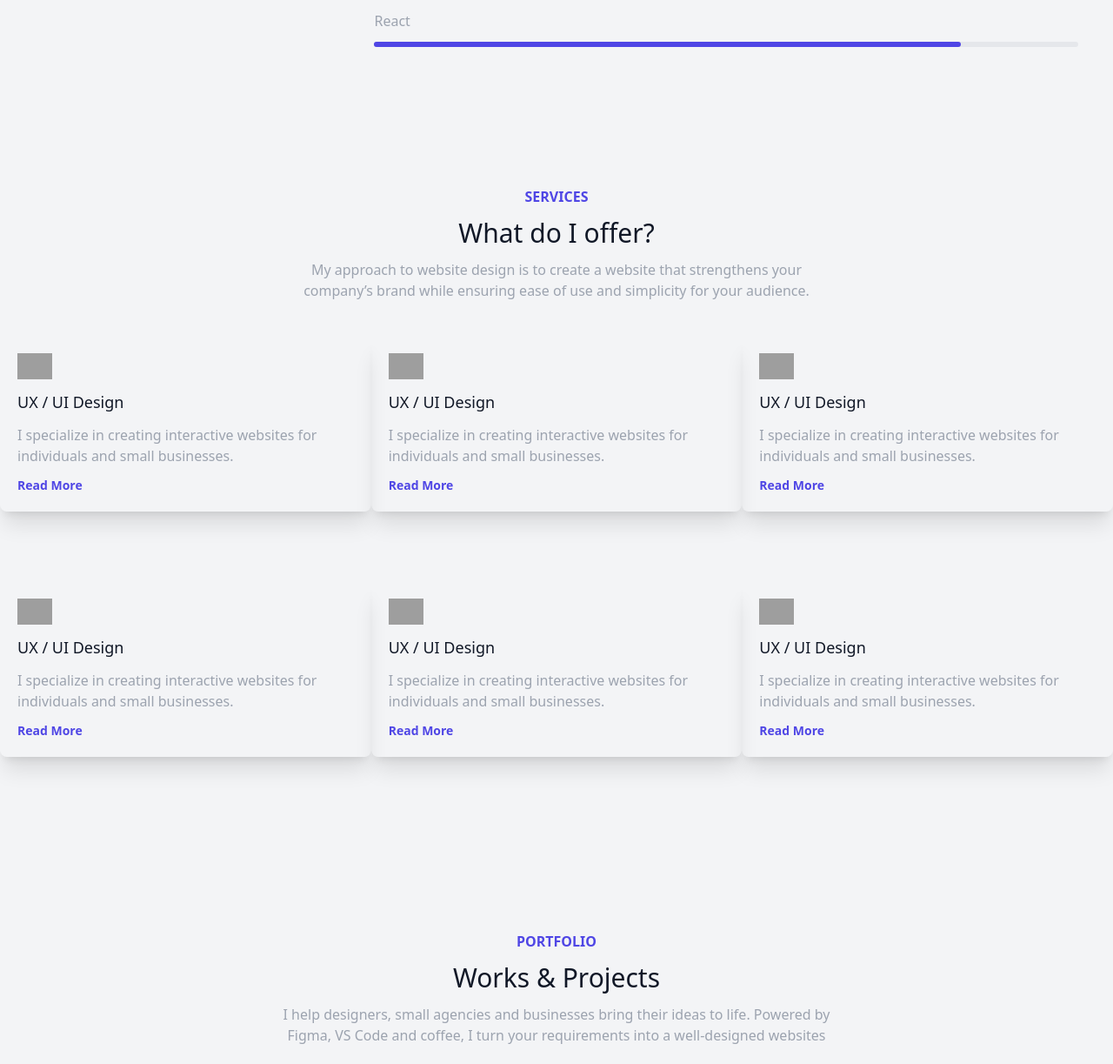
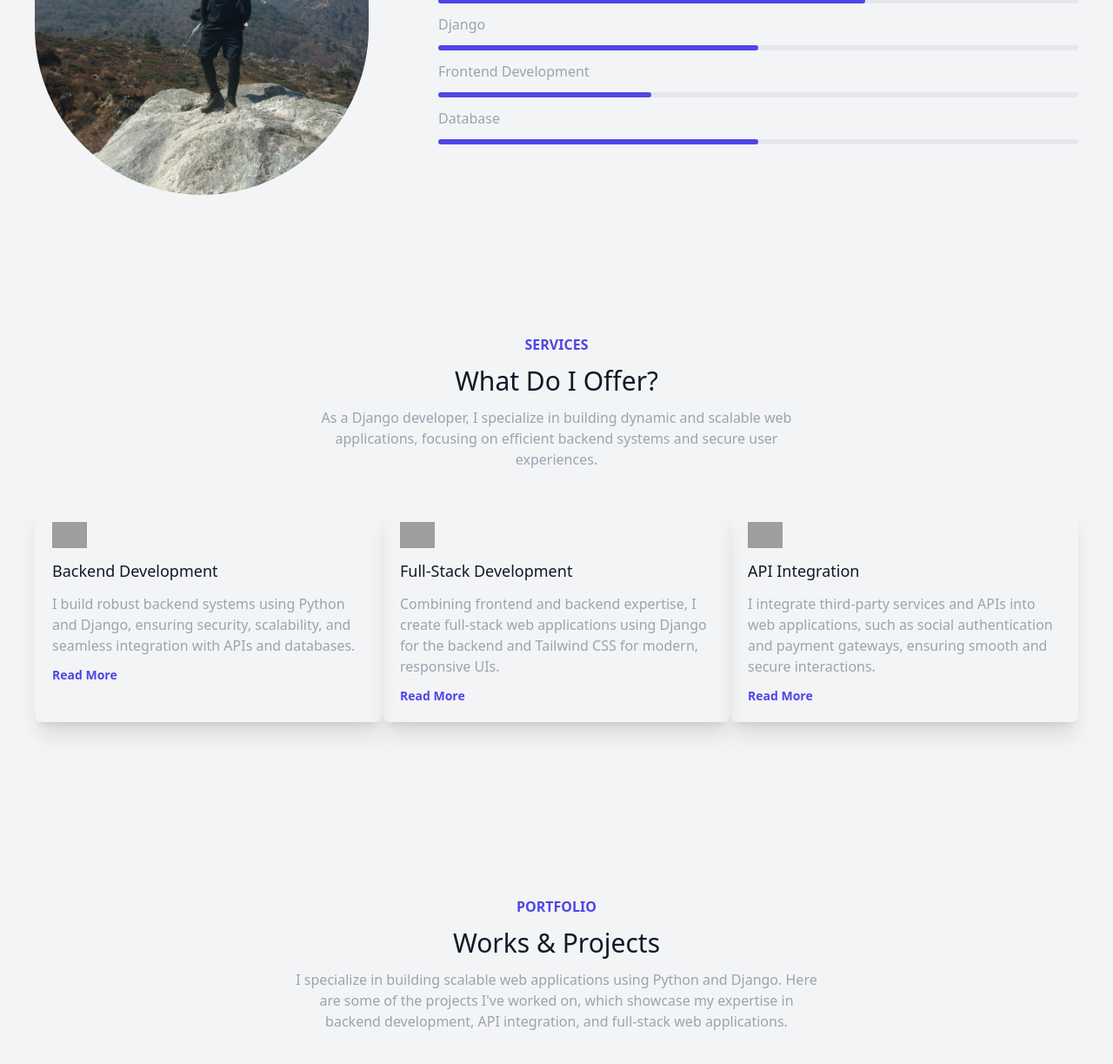
Before and after one commit to Bijay4444/blogsite, a Django app: page / in a window 1280 px wide. Shown: the part 1248-2471 px from the top of the page at 87% size. Run offline with Django 3.2, Linux system fonts and the light colour scheme; some libraries are stand-ins or nearby versions; grey boxes are pictures that could not be loaded.

Commit message:
added:js,img

```diff
--- /dev/null
+++ b/blogsite/home/static/home/js/app.js
@@ -0,0 +1,7 @@
+const hamburger = document.querySelector('#hamburger');
+const menu = document.querySelector('#menu');
+
+hamburger.addEventListener('click', () => {
+    menu.classList.toggle('hidden');
+    hamburger.classList.toggle('bg-black');
+    });
--- /dev/null
+++ b/blogsite/home/static/home/js/autotyping.js
@@ -0,0 +1,129 @@
+var AutoTyping = (function (e) {
+    var t = {};
+    function r(n) {
+      if (t[n]) return t[n].exports;
+      var i = (t[n] = { i: n, l: !1, exports: {} });
+      return e[n].call(i.exports, i, i.exports, r), (i.l = !0), i.exports;
+    }
+    return (
+      (r.m = e),
+      (r.c = t),
+      (r.d = function (e, t, n) {
+        r.o(e, t) || Object.defineProperty(e, t, { enumerable: !0, get: n });
+      }),
+      (r.r = function (e) {
+        "undefined" != typeof Symbol &&
+          Symbol.toStringTag &&
+          Object.defineProperty(e, Symbol.toStringTag, { value: "Module" }),
+          Object.defineProperty(e, "__esModule", { value: !0 });
+      }),
+      (r.t = function (e, t) {
+        if ((1 & t && (e = r(e)), 8 & t)) return e;
+        if (4 & t && "object" == typeof e && e && e.__esModule) return e;
+        var n = Object.create(null);
+        if (
+          (r.r(n),
+          Object.defineProperty(n, "default", { enumerable: !0, value: e }),
+          2 & t && "string" != typeof e)
+        )
+          for (var i in e)
+            r.d(
+              n,
+              i,
+              function (t) {
+                return e[t];
+              }.bind(null, i)
+            );
+        return n;
+      }),
+      (r.n = function (e) {
+        var t =
+          e && e.__esModule
+            ? function () {
+                return e.default;
+              }
+            : function () {
+                return e;
+              };
+        return r.d(t, "a", t), t;
+      }),
+      (r.o = function (e, t) {
+        return Object.prototype.hasOwnProperty.call(e, t);
+      }),
+      (r.p = ""),
+      r((r.s = 0))
+    );
+  })([
+    function (e, t, r) {
+      "use strict";
+      r.r(t);
+      t.default = class {
+        constructor(
+          e,
+          t,
+          {
+            typeSpeed: r = 150,
+            deleteSpeed: n = 150,
+            waitBeforeDelete: i = 1e3,
+            waitBetweenWords: o = 1e3,
+            writeWhole: l = !1,
+          } = {}
+        ) {
+          (this.selector = e),
+            (this.text = t),
+            (this.typeSpeed = r),
+            (this.deleteSpeed = n),
+            (this.waitBeforeDelete = i),
+            (this.waitBetweenWords = o),
+            (this.writeWhole = l),
+            (this.el = document.querySelector(e));
+        }
+        async start() {
+          this.el;
+          for (let e = 0; e < this.text.length; e++) {
+            const t = this.text[e];
+            let r = t.split("");
+            this.writeWhole && (r = [t]),
+              await this.writeText(r),
+              e == this.text.length - 1 && (e = -1);
+          }
+        }
+        writeText(e) {
+          let t = this;
+          return new Promise((r) => {
+            const n = this.el;
+            let i = !1,
+              o = setInterval(() => {
+                let l = e.shift();
+                i && ((i = !1), (l = " " + l)),
+                  (i = " " == l),
+                  (n.innerText += l),
+                  0 == e.length &&
+                    (clearInterval(o),
+                    setTimeout(() => {
+                      let e = setInterval(() => {
+                        const i = n.innerText;
+                        t.writeWhole
+                          ? (n.innerText = "")
+                          : (n.innerText = i.substr(0, i.length - 1)),
+                          0 == n.innerText.length &&
+                            (clearInterval(e),
+                            setTimeout(() => r(), this.waitBetweenWords));
+                      }, this.deleteSpeed);
+                    }, this.waitBeforeDelete));
+              }, this.typeSpeed);
+          });
+        }
+      };
+    },
+  ]).default;
+
+
+  const exampleText = ['Developer', 'Learner', 'Freelancer'];
+  const exampleTyping = new AutoTyping('#text', exampleText, {
+      typeSpeed: 100,
+      deleteSpeed: 100,
+      waitBeforeDelete: 2000,
+      waitBetweenWords: 500,
+  });
+  exampleTyping.start()
--- a/blogsite/home/templates/home/main.html
+++ b/blogsite/home/templates/home/main.html
@@ -81,7 +82,7 @@
       <div
         class="absolute top-1/3 left-5 text-xl sm:left-10 sm:text-4xl md:left-1/4 md:text-6xl lg:left-5 xl:left-48 xl:text-7xl font-bold"
       >
-        <span class="text-gray-600">Backend <br>Developer</span>
+        <span class="text-gray-600">Backend</span>
         <p id="text" class="text-red-500"></p>
       </div>
       <!-- texts -->
@@ -105,141 +106,94 @@
     </div>
     <!-- about -->
     <div id="about" class="px-10 dark:bg-slate-900">
-      <div
-        class="container mx-auto py-40 flex flex-col-reverse lg:flex-row items-center gap-20"
-      >
+      <div class="container mx-auto py-40 flex flex-col-reverse lg:flex-row items-center gap-20">
         <!-- left -->
         <div class="relative">
-          <img
-            class="h-1/4 absolute top-0 left-0 -z-10"
-            src="./img/dots.png"
-            alt=""
-          />
-          <div class="h-full rounded-full overflow-hidden">
-            <img src="./img/portrait.png" alt="" />
+          <img class="h-1/4 absolute top-0 left-0 -z-10" src="{% static "home/images/dots.png" %}" alt="" />
+          <div class="h-full rounded-full overflow-hidden object-scale-down h-55 w-96">
+            <img src="{% static "home/images/me.jpg" %}" alt="" />
           </div>
         </div>
         <!-- right -->
         <div class="my-auto flex flex-col gap-3">
           <h1 class="text-indigo-600 font-bold">ABOUT ME</h1>
-          <h1 class="text-3xl font-medium dark:text-white">Better Design</h1>
           <h1 class="text-3xl font-medium dark:text-white">
-            Better Experience
+            What Do I Do?
           </h1>
           <p class="text-gray-400">
-            I design and build digital products. I'm also a multi-disciplinary
-            maker with over 10 years of experiences in wide range of design
-            disciplines.
+            I am a Django developer passionate about building dynamic, scalable backend systems.
+            With a strong foundation in Python, I focus on creating robust web applications while
+            continuously learning and improving my skills. Based in Nepal, I am looking to collaborate or workon
+            on various projects . My goal is to deliver efficient and effective digital solutions.
           </p>
-          <h2 class="text-gray-400 font-medium">HTML</h2>
-          <div class="w-full bg-gray-200 h-1.5 rounded-md">
-            <div class="w-full bg-indigo-600 h-1.5 rounded-md"></div>
-          </div>
-          <h2 class="text-gray-400 font-medium">Javascript</h2>
+          <h2 class="text-gray-400 font-medium">Python</h2>
           <div class="w-full bg-gray-200 h-1.5 rounded-md">
             <div class="w-4/6 bg-indigo-600 h-1.5 rounded-md"></div>
           </div>
-          <h2 class="text-gray-400 font-medium">React</h2>
+          <h2 class="text-gray-400 font-medium">Django</h2>
           <div class="w-full bg-gray-200 h-1.5 rounded-md">
-            <div class="w-5/6 bg-indigo-600 h-1.5 rounded-md"></div>
+            <div class="w-3/6 bg-indigo-600 h-1.5 rounded-md"></div>
+          </div>
+          <h2 class="text-gray-400 font-medium">Frontend Development</h2>
+          <div class="w-full bg-gray-200 h-1.5 rounded-md">
+            <div class="w-2/6 bg-indigo-600 h-1.5 rounded-md"></div>
+          </div>
+
+          <h2 class="text-gray-400 font-medium">Database</h2>
+          <div class="w-full bg-gray-200 h-1.5 rounded-md">
+            <div class="w-3/6 bg-indigo-600 h-1.5 rounded-md">
           </div>
         </div>
       </div>
     </div>
+
     <!-- services -->
     <div id="services" class="dark:bg-slate-900">
       <div class="container mx-auto">
         <!-- top -->
         <div class="flex flex-col gap-3 items-center">
           <h1 class="text-indigo-600 font-bold">SERVICES</h1>
-          <h1 class="text-3xl dark:text-white">What do I offer?</h1>
+          <h1 class="text-3xl dark:text-white">What Do I Offer?</h1>
           <p class="w-1/2 text-center text-gray-400">
-            My approach to website design is to create a website that
-            strengthens your company’s brand while ensuring ease of use and
-            simplicity for your audience.
+            As a Django developer, I specialize in building dynamic and scalable web applications, focusing on efficient backend systems and secure user experiences.
           </p>
         </div>
         <!-- bottom -->
         <div class="p-5 sm:p-0 flex flex-wrap justify-between">
-          <!-- card -->
+          <!-- card 1 -->
           <div
             class="w-full md:w-4/12 shadow-xl rounded-lg p-5 my-3 md:my-10 flex flex-col gap-3"
           >
-            <img class="w-10" src="./img/icon.png" alt="" />
-            <h1 class="font-medium text-lg dark:text-white">UX / UI Design</h1>
+            <img class="w-10" src="./img/backend_icon.png" alt="" />
+            <h1 class="font-medium text-lg dark:text-white">Backend Development</h1>
             <p class="text-gray-400">
-              I specialize in creating interactive websites for individuals and
-              small businesses.
+              I build robust backend systems using Python and Django, ensuring security, scalability, and seamless integration with APIs and databases.
             </p>
             <a class="text-indigo-600 font-semibold text-sm" href=""
               >Read More</a
             >
           </div>
-          <!-- card -->
+          <!-- card 2 -->
           <div
             class="w-full md:w-4/12 shadow-xl rounded-lg p-5 my-3 md:my-10 flex flex-col gap-3"
           >
-            <img class="w-10" src="./img/icon.png" alt="" />
-            <h1 class="font-medium text-lg dark:text-white">UX / UI Design</h1>
+            <img class="w-10" src="./img/fullstack_icon.png" alt="" />
+            <h1 class="font-medium text-lg dark:text-white">Full-Stack Development</h1>
             <p class="text-gray-400">
-              I specialize in creating interactive websites for individuals and
-              small businesses.
+              Combining frontend and backend expertise, I create full-stack web applications using Django for the backend and Tailwind CSS for modern, responsive UIs.
             </p>
             <a class="text-indigo-600 font-semibold text-sm" href=""
               >Read More</a
             >
           </div>
-          <!-- card -->
+          <!-- card 3 -->
           <div
             class="w-full md:w-4/12 shadow-xl rounded-lg p-5 my-3 md:my-10 flex flex-col gap-3"
           >
-            <img class="w-10" src="./img/icon.png" alt="" />
-            <h1 class="font-medium text-lg dark:text-white">UX / UI Design</h1>
+            <img class="w-10" src="./img/api_icon.png" alt="" />
+            <h1 class="font-medium text-lg dark:text-white">API Integration</h1>
             <p class="text-gray-400">
-              I specialize in creating interactive websites for individuals and
-              small businesses.
-            </p>
-            <a class="text-indigo-600 font-semibold text-sm" href=""
-              >Read More</a
-            >
-          </div>
-          <!-- card -->
-          <div
-            class="w-full md:w-4/12 shadow-xl rounded-lg p-5 my-3 md:my-10 flex flex-col gap-3"
-          >
-            <img class="w-10" src="./img/icon.png" alt="" />
-            <h1 class="font-medium text-lg dark:text-white">UX / UI Design</h1>
-            <p class="text-gray-400">
-              I specialize in creating interactive websites for individuals and
-              small businesses.
-            </p>
-            <a class="text-indigo-600 font-semibold text-sm" href=""
-              >Read More</a
-            >
-          </div>
-          <!-- card -->
-          <div
-            class="w-full md:w-4/12 shadow-xl rounded-lg p-5 my-3 md:my-10 flex flex-col gap-3"
-          >
-            <img class="w-10" src="./img/icon.png" alt="" />
-            <h1 class="font-medium text-lg dark:text-white">UX / UI Design</h1>
-            <p class="text-gray-400">
-              I specialize in creating interactive websites for individuals and
-              small businesses.
-            </p>
-            <a class="text-indigo-600 font-semibold text-sm" href=""
-              >Read More</a
-            >
-          </div>
-          <!-- card -->
-          <div
-            class="w-full md:w-4/12 shadow-xl rounded-lg p-5 my-3 md:my-10 flex flex-col gap-3"
-          >
-            <img class="w-10" src="./img/icon.png" alt="" />
-            <h1 class="font-medium text-lg dark:text-white">UX / UI Design</h1>
-            <p class="text-gray-400">
-              I specialize in creating interactive websites for individuals and
-              small businesses.
+              I integrate third-party services and APIs into web applications, such as social authentication and payment gateways, ensuring smooth and secure interactions.
             </p>
             <a class="text-indigo-600 font-semibold text-sm" href=""
               >Read More</a
@@ -256,64 +211,48 @@
           <h1 class="text-indigo-600 font-bold">PORTFOLIO</h1>
           <h1 class="text-3xl dark:text-white">Works & Projects</h1>
           <p class="w-1/2 text-center text-gray-400">
-            I help designers, small agencies and businesses bring their ideas to
-            life. Powered by Figma, VS Code and coffee, I turn your requirements
-            into a well-designed websites
+            I specialize in building scalable web applications using Python and Django. Here are some of the projects I've worked on, which showcase my expertise in backend development, API integration, and full-stack web applications.
           </p>
         </div>
         <!-- bottom -->
         <div class="p-5 sm:p-0 flex flex-wrap justify-between">
-          <!-- card -->
+          <!-- card 1 -->
           <div
             class="w-full md:w-5/12 lg:w-1/5 shadow-xl rounded-lg my-3 md:my-10 m-1 transition-all hover:scale-110"
           >
-            <img src="./img/item.png" />
+            <img src="./img/project1.png" alt="Blog App" />
+            <h3 class="text-center text-lg font-semibold dark:text-white mt-2">Blog Application</h3>
+            <p class="text-gray-400 text-sm text-center">A full-featured blog platform built with Django, featuring user authentication, social login, and dynamic content management.</p>
           </div>
-          <!-- card -->
+          <!-- card 2 -->
           <div
             class="w-full md:w-5/12 lg:w-1/5 shadow-xl rounded-lg my-3 md:my-10 m-1 transition-all hover:scale-110"
           >
-            <img src="./img/item.png" />
+            <img src="./img/project2.png" alt="E-commerce Platform" />
+            <h3 class="text-center text-lg font-semibold dark:text-white mt-2">E-commerce Platform</h3>
+            <p class="text-gray-400 text-sm text-center">A Django-powered e-commerce platform with shopping cart, payment gateway integration, and admin management.</p>
           </div>
-          <!-- card -->
+          <!-- card 3 -->
           <div
             class="w-full md:w-5/12 lg:w-1/5 shadow-xl rounded-lg my-3 md:my-10 m-1 transition-all hover:scale-110"
           >
-            <img src="./img/item.png" />
+            <img src="./img/project3.png" alt="Portfolio Website" />
+            <h3 class="text-center text-lg font-semibold dark:text-white mt-2">Portfolio Website</h3>
+            <p class="text-gray-400 text-sm text-center">A personal portfolio showcasing my projects and expertise, built with Django and Tailwind CSS for a clean, responsive design.</p>
           </div>
-          <!-- card -->
+          <!-- card 4 -->
           <div
             class="w-full md:w-5/12 lg:w-1/5 shadow-xl rounded-lg my-3 md:my-10 m-1 transition-all hover:scale-110"
           >
-            <img src="./img/item.png" />
+            <img src="./img/project4.png" alt="Social Media API" />
+            <h3 class="text-center text-lg font-semibold dark:text-white mt-2">Social Media API</h3>
+            <p class="text-gray-400 text-sm text-center">An API built with Django Rest Framework (DRF), enabling users to interact with a social media platform programmatically.</p>
           </div>
-          <!-- card -->
-          <div
-            class="w-full md:w-5/12 lg:w-1/5 shadow-xl rounded-lg my-3 md:my-10 m-1 transition-all hover:scale-110"
-          >
-            <img src="./img/item.png" />
-          </div>
-          <!-- card -->
-          <div
-            class="w-full md:w-5/12 lg:w-1/5 shadow-xl rounded-lg my-3 md:my-10 m-1 transition-all hover:scale-110"
-          >
-            <img src="./img/item.png" />
-          </div>
-          <!-- card -->
-          <div
-            class="w-full md:w-5/12 lg:w-1/5 shadow-xl rounded-lg my-3 md:my-10 m-1 transition-all hover:scale-110"
-          >
-            <img src="./img/item.png" />
-          </div>
-          <!-- card -->
-          <div
-            class="w-full md:w-5/12 lg:w-1/5 shadow-xl rounded-lg my-3 md:my-10 m-1 transition-all hover:scale-110"
-          >
-            <img src="./img/item.png" />
-          </div>
+          <!-- Add more cards for other projects as needed -->
         </div>
       </div>
     </div>
+
 
     <!-- contact -->
     <div id="contact" class="dark:bg-slate-900">
```
Also changed, not shown: other parts of blogsite/home/templates/home/main.html (+16 -14 lines), blogsite/home/static/home/images/dots.png (added), blogsite/home/static/home/images/facebook.png (added), blogsite/home/static/home/images/icon.png (added), blogsite/home/static/home/images/instagram.png (added), blogsite/home/static/home/images/linkedin.png (added), blogsite/home/static/home/images/logo.png (renamed from blogsite/home/templates/home/img/logo.png), blogsite/home/static/home/images/me.jpg (added), blogsite/home/static/home/images/moon.png (added), blogsite/home/static/home/images/twitter.png (added), 1 other file.
